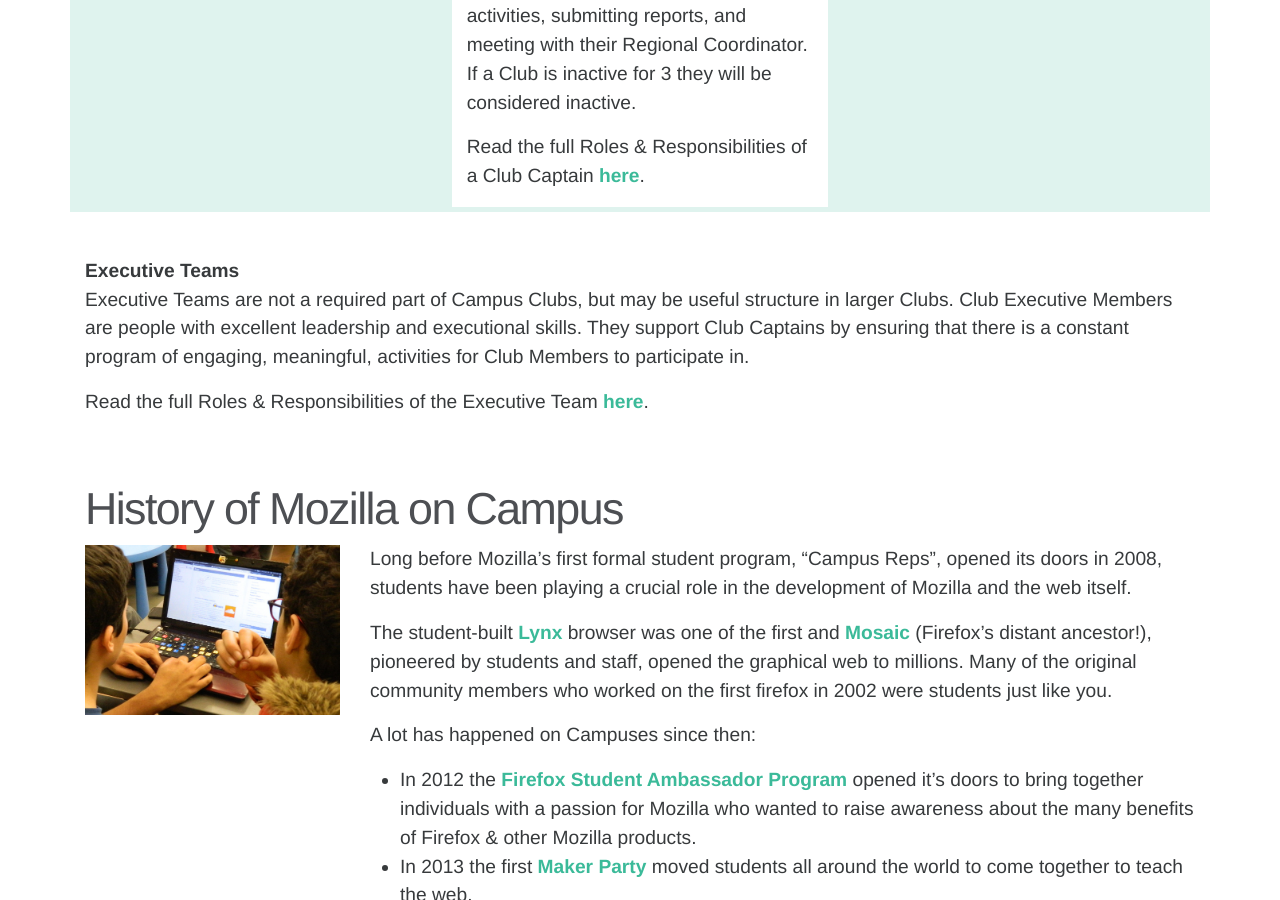
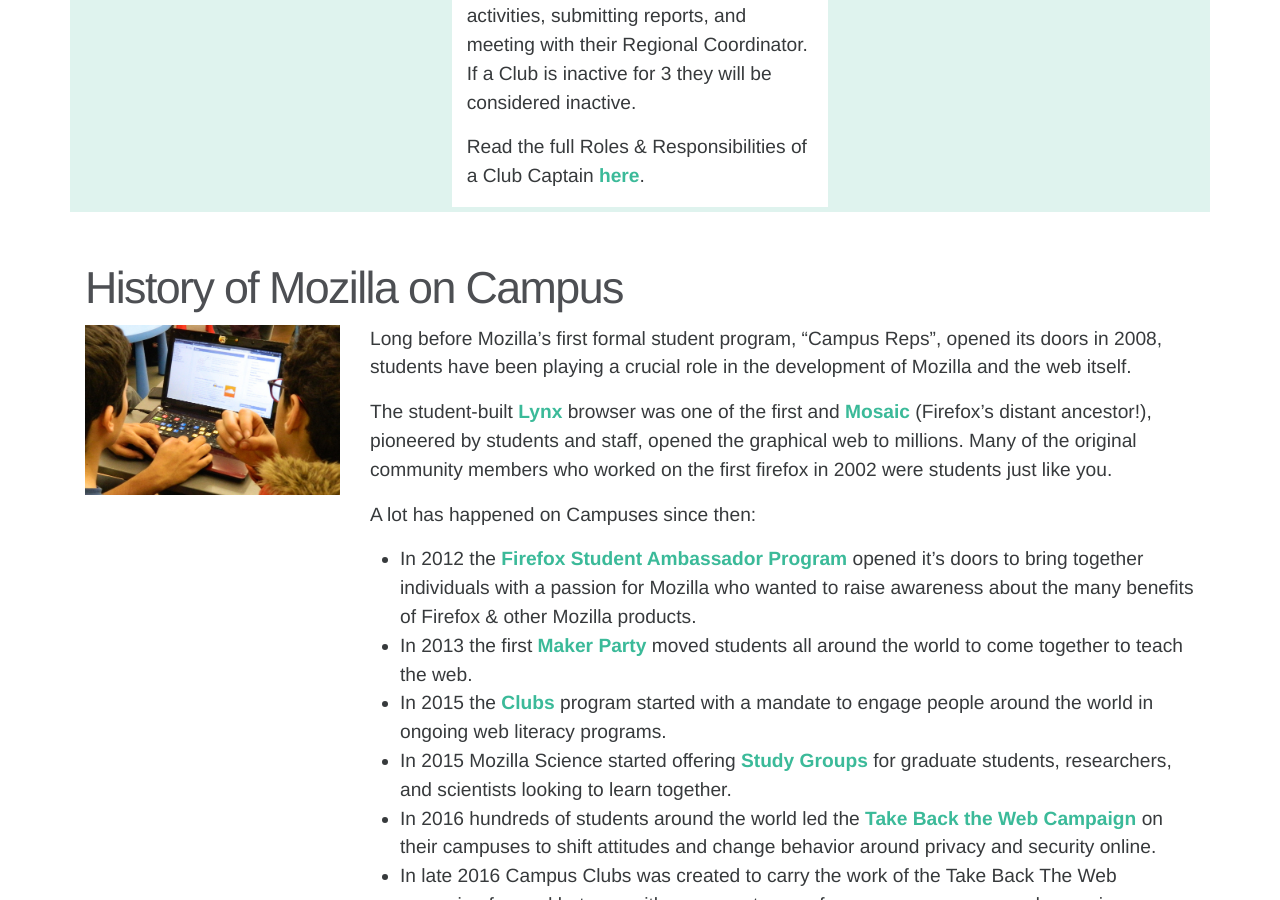
Before and after one commit to mozilla/mozilla-campus-clubs, a Jekyll site: the page built from _pages/about.md, in a window 1280 px wide and 900 px high, scrolled down 2324 px. Built offline with Jekyll 4.4.1, drawn with Linux system fonts in a browser that asks for light colours; some web fonts are replaced.

Commit message:
Remove executives

```diff
--- a/_pages/about.md
+++ b/_pages/about.md
@@ -95,14 +95,6 @@ Read the full Roles & Responsibilities of a Club Captain <a href="https://docs.g
 {: .clear}
 &nbsp;
 
-<p><b>Executive Teams</b><br>
-Executive Teams are not a required part of Campus Clubs, but may be useful structure in larger Clubs. Club Executive Members are people with excellent leadership and executional skills. They support Club Captains by ensuring that there is a constant program of engaging, meaningful, activities for Club Members to participate in.
-</p>
-
-Read the full Roles & Responsibilities of the Executive Team [here](https://docs.google.com/document/d/1XW0jXnIDUsmCaeB9yqGFeet6XRfOvnmMWGbodAOXwHg/pub).
-
-{: .clear}
-&nbsp;
 
 ## History of Mozilla on Campus
 
```
